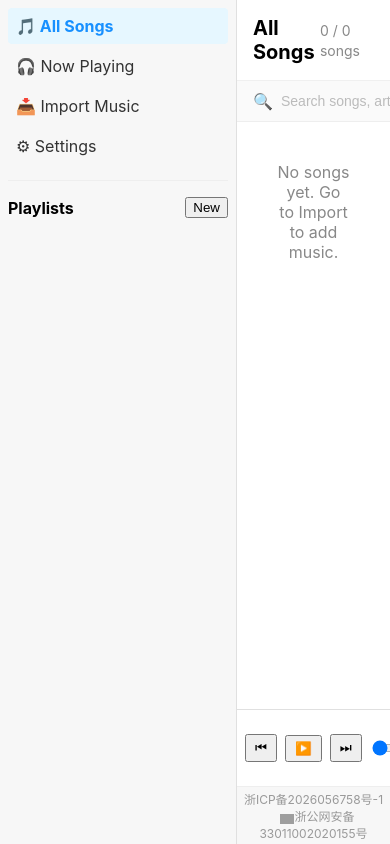
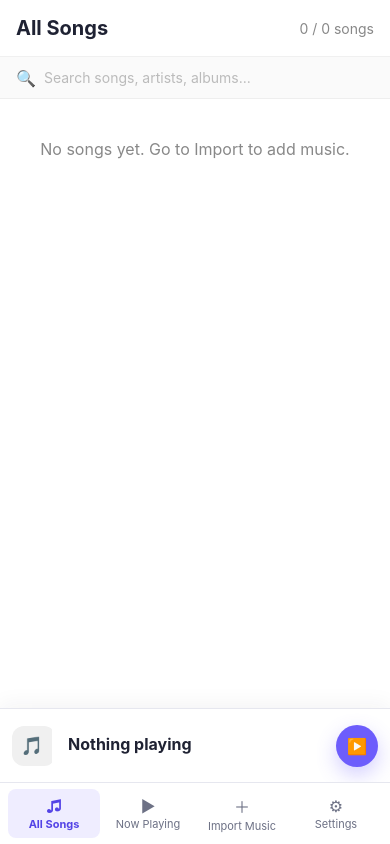
Before and after one commit to y72dot/NekoMusicPlayer, a Vue app: page /#/library in a window 390 px wide. Built offline with nearby package versions, Linux system fonts and the light colour scheme; grey boxes are pictures that could not be loaded.

Commit message:
feat: establish responsive accessible interface

```diff
--- a/src/App.vue
+++ b/src/App.vue
@@ -4,7 +4,7 @@
     <div class="main-col" @click.self="exitMultiSelect">
       <router-view class="content" @click.self="exitMultiSelect" />
       <ControlBar class="control-bar" />
-      <footer class="icp-footer">
+      <footer class="icp-footer" aria-label="备案信息">
         <a href="https://beian.miit.gov.cn/" target="_blank" rel="noopener">浙ICP备2026056758号-1</a>
         <img src="https://www.beian.gov.cn/img/ghs.png" style="width:14px;vertical-align:text-bottom;margin-left:8px" />
         <a href="http://www.beian.gov.cn/portal/registerSystemInfo?recordcode=33011002020155" target="_blank" rel="noopener">浙公网安备33011002020155号</a>
@@ -34,17 +34,25 @@ function exitMultiSelect() {
 
 <style>
 /* Global reset for body/html to ensure full height */
-body, html { margin: 0; padding: 0; height: 100%; overflow: hidden; font-family: -apple-system, BlinkMacSystemFont, "Segoe UI", Roboto, "Helvetica Neue", Arial, sans-serif; }
+body, html { margin: 0; padding: 0; height: 100%; overflow: hidden; font-family: Inter, ui-sans-serif, -apple-system, BlinkMacSystemFont, "Segoe UI", sans-serif; }
 #app { height: 100%; }
 </style>
 
 <style scoped>
-.layout { display: flex; height: 100%; overflow: hidden; }
-.sidebar { width: 220px; flex-shrink: 0; background: #f7f7f7; border-right: 1px solid #e0e0e0; }
+.layout { display: flex; height: 100%; overflow: hidden; background: var(--color-surface-muted); }
+.sidebar { width: 248px; flex-shrink: 0; background: var(--color-surface); border-right: 1px solid var(--color-border); }
 .main-col { flex: 1; display: flex; flex-direction: column; overflow: hidden; }
-.content { flex: 1; overflow-y: auto; padding: 0; }
-.control-bar { flex-shrink: 0; background: #fff; border-top: 1px solid #e0e0e0; z-index: 10; }
-.icp-footer { flex-shrink: 0; text-align: center; padding: 3px 0; font-size: 12px; background: #f7f7f7; border-top: 1px solid #eee; }
+.content { flex: 1; min-width: 0; overflow-y: auto; padding: 0; background: var(--color-surface); }
+.control-bar { flex-shrink: 0; background: var(--color-surface-raised); border-top: 1px solid var(--color-border); z-index: 10; }
+.icp-footer { flex-shrink: 0; text-align: center; padding: 4px 8px; font-size: 11px; background: var(--color-surface-muted); border-top: 1px solid var(--color-border); }
 .icp-footer a { color: #999; text-decoration: none; }
 .icp-footer a:hover { color: #666; }
+
+@media (max-width: 720px) {
+  .layout { flex-direction: column; }
+  .sidebar { order: 2; width: 100%; height: auto; border-right: 0; border-top: 1px solid var(--color-border); }
+  .main-col { order: 1; min-height: 0; }
+  .content { padding-bottom: 0; }
+  .icp-footer { display: none; }
+}
 </style>
--- a/src/components/ControlBar.vue
+++ b/src/components/ControlBar.vue
@@ -1,22 +1,39 @@
 <template>
-  <div class="bar">
-    <button @click="prev">⏮</button>
-    <button @click="toggle">{{ player.playing ? '⏸' : '▶️' }}</button>
-    <button @click="next">⏭</button>
-    <input type="range" min="0" :max="player.duration" step="0.1" :value="player.currentTime" @input="onSeek" />
-    <span>{{ timeText }}</span>
-    <select v-model="mode" @change="onMode">
+  <div class="bar" :aria-label="$t('controls.player')">
+    <div class="now-playing">
+      <CoverImage class="mini-cover" :coverUrl="player.current?.coverUrl" />
+      <div class="track-copy">
+        <div class="track-title">{{ player.current?.title || $t('controls.nothingPlaying') }}</div>
+        <div class="track-subtitle">{{ player.current?.artist || statusText }}</div>
+      </div>
+    </div>
+    <div class="transport">
+      <div class="transport-buttons">
+        <button class="icon-button" :aria-label="$t('controls.previous')" :title="$t('controls.previous')" :disabled="!player.queue.length" @click="prev"><span aria-hidden="true">⏮</span></button>
+        <button class="play-button" :aria-label="player.playing ? $t('controls.pause') : $t('controls.play')" :title="player.playing ? $t('controls.pause') : $t('controls.play')" @click="toggle"><span aria-hidden="true">{{ player.playing ? '⏸' : '▶️' }}</span></button>
+        <button class="icon-button" :aria-label="$t('controls.next')" :title="$t('controls.next')" :disabled="!player.queue.length" @click="next"><span aria-hidden="true">⏭</span></button>
+      </div>
+      <div class="progress-row">
+        <input :aria-label="$t('controls.seek')" type="range" min="0" :max="Math.max(player.duration, 0)" step="0.1" :value="player.currentTime" :disabled="!player.current" @input="onSeek" />
+        <span class="time-text">{{ timeText }}</span>
+      </div>
+    </div>
+    <div class="secondary-controls">
+      <label class="sr-only" for="play-mode">{{ $t('controls.mode') }}</label>
+      <select id="play-mode" v-model="mode" @change="onMode">
       <option value="single">{{ $t('mode.single') }}</option>
       <option value="loop">{{ $t('mode.loop') }}</option>
       <option value="shuffle">{{ $t('mode.shuffle') }}</option>
     </select>
-    <input type="range" min="0" max="1" step="0.01" :value="player.volume" @input="onVolume" />
+      <label class="volume-control"><span aria-hidden="true">♬</span><span class="sr-only">{{ $t('controls.volume') }}</span><input :aria-label="$t('controls.volume')" type="range" min="0" max="1" step="0.01" :value="player.volume" @input="onVolume" /></label>
+    </div>
   </div>
 </template>
 <script setup lang="ts">
-import { computed, watch } from 'vue'
+import { computed } from 'vue'
 import { usePlayerStore } from '@/store/player'
 import { useSettingsStore } from '@/store/settings'
+import CoverImage from '@/components/CoverImage.vue'
 
 const player = usePlayerStore()
 const settings = useSettingsStore()
@@ -31,6 +48,7 @@ function onVolume(e: Event) { const v = Number((e.target as HTMLInputElement).va
 function onMode() { settings.setMode(mode.value); player.setMode(mode.value) }
 
 const timeText = computed(() => `${format(player.currentTime)} / ${format(player.duration)}`)
+const statusText = computed(() => player.status === 'loading' ? 'Loading…' : player.status === 'error' ? player.lastError?.message || 'Error' : '')
 function format(s: number) {
   const m = Math.floor(s / 60)
   const ss = Math.floor(s % 60)
@@ -38,7 +56,38 @@ function format(s: number) {
 }
 </script>
 <style scoped>
-.bar { display: flex; align-items: center; gap: 8px; padding: 8px; border-top: 1px solid #ddd }
-button { padding: 4px 8px }
-input[type="range"] { width: 200px }
+.bar { min-height:94px; display:grid; grid-template-columns:minmax(170px,1fr) minmax(300px,2fr) minmax(190px,1fr); align-items:center; gap:20px; padding:12px 20px calc(12px + env(safe-area-inset-bottom)); box-shadow:0 -4px 20px rgba(31,34,51,.05); }
+.now-playing { min-width:0; display:flex; align-items:center; gap:12px; }
+.mini-cover { width:52px; height:52px; flex:0 0 52px; border-radius:12px; overflow:hidden; }
+.track-copy { min-width:0; }
+.track-title { overflow:hidden; text-overflow:ellipsis; white-space:nowrap; font-weight:700; }
+.track-subtitle { margin-top:3px; overflow:hidden; text-overflow:ellipsis; white-space:nowrap; color:var(--color-text-muted); font-size:12px; }
+.transport { min-width:0; display:flex; flex-direction:column; align-items:center; gap:8px; }
+.transport-buttons { display:flex; align-items:center; gap:8px; }
+button { display:grid; place-items:center; border:0; background:transparent; color:var(--color-text); cursor:pointer; }
+.icon-button { width:38px; height:38px; }
+.icon-button:hover { background:var(--color-surface-muted); }
+.play-button { width:44px; height:44px; border-radius:50%; color:#fff; background:var(--color-primary); box-shadow:0 8px 20px rgba(109,93,252,.3); }
+.play-button:hover { background:var(--color-primary-strong); transform:translateY(-1px); }
+.progress-row { width:min(100%,560px); display:grid; grid-template-columns:minmax(80px,1fr) auto; align-items:center; gap:12px; }
+.progress-row input { width:100%; }
+.time-text { min-width:76px; color:var(--color-text-muted); font-variant-numeric:tabular-nums; font-size:12px; text-align:right; }
+.secondary-controls { display:flex; justify-content:flex-end; align-items:center; gap:12px; }
+select { max-width:120px; border:1px solid var(--color-border); background:var(--color-surface); color:var(--color-text); padding:7px 9px; }
+.volume-control { display:flex; align-items:center; gap:7px; color:var(--color-text-muted); }
+.volume-control input { width:92px; }
+
+@media (max-width:900px) {
+  .bar { grid-template-columns:minmax(130px,1fr) minmax(250px,2fr); }
+  .secondary-controls { display:none; }
+}
+@media (max-width:720px) {
+  .bar { min-height:74px; grid-template-columns:minmax(0,1fr) auto; gap:8px; padding:8px 12px; }
+  .mini-cover { width:44px; height:44px; flex-basis:44px; }
+  .transport { flex-direction:row; }
+  .transport-buttons { gap:1px; }
+  .icon-button { display:none; }
+  .progress-row { display:none; }
+  .play-button { width:42px; height:42px; }
+}
 </style>
--- a/src/components/SidebarPlaylists.vue
+++ b/src/components/SidebarPlaylists.vue
@@ -1,13 +1,14 @@
 <template>
-  <aside class="side">
-    <nav class="nav">
-      <router-link to="/library" class="nav-item" active-class="active">🎵 {{ $t('nav.allSongs') }}</router-link>
-      <router-link to="/player" class="nav-item" active-class="active">🎧 {{ $t('nav.nowPlaying') }}</router-link>
-      <router-link to="/import" class="nav-item" active-class="active">📥 {{ $t('nav.importMusic') }}</router-link>
-      <router-link to="/settings" class="nav-item" active-class="active">⚙ {{ $t('nav.settings') }}</router-link>
+  <aside class="side" :aria-label="$t('nav.main')">
+    <div class="brand" aria-hidden="true"><span class="brand-mark">N</span><span>NekoMusic</span></div>
+    <nav class="nav" :aria-label="$t('nav.main')">
+      <router-link to="/library" class="nav-item" active-class="active"><span aria-hidden="true">♫</span><span>{{ $t('nav.allSongs') }}</span></router-link>
+      <router-link to="/player" class="nav-item" active-class="active"><span aria-hidden="true">▶</span><span>{{ $t('nav.nowPlaying') }}</span></router-link>
+      <router-link to="/import" class="nav-item" active-class="active"><span aria-hidden="true">＋</span><span>{{ $t('nav.importMusic') }}</span></router-link>
+      <router-link to="/settings" class="nav-item" active-class="active"><span aria-hidden="true">⚙</span><span>{{ $t('nav.settings') }}</span></router-link>
     </nav>
     <div class="sep"></div>
-    <div class="top">
+    <div class="top playlist-heading">
       <strong>{{ $t('playlist.title') }}</strong>
       <button @click="create">{{ $t('playlist.new') }}</button>
     </div>
@@ -47,15 +48,27 @@ function openPlaylist(id: string) {
 </script>
 
 <style scoped>
-.side { width:220px; border-right:1px solid #ddd; padding:8px; display:flex; flex-direction:column; gap:8px }
+.side { width:100%; height:100%; padding:16px 12px; display:flex; flex-direction:column; gap:10px; overflow:hidden; }
+.brand { display:flex; align-items:center; gap:10px; padding:4px 8px 14px; font-weight:750; letter-spacing:-0.02em; }
+.brand-mark { display:grid; place-items:center; width:32px; height:32px; border-radius:10px; color:#fff; background:linear-gradient(135deg,var(--color-primary),#9e74ff); box-shadow:var(--shadow-sm); }
 .top { display:flex; justify-content:space-between; align-items:center }
-ul { list-style:none; padding:0; margin:0 }
-li { padding:6px 8px; border-radius:4px; cursor:pointer }
-li:hover { background: #f5f5f5; }
-li.active { background:#f0f0f0; font-weight: bold; }
+ul { list-style:none; padding:0; margin:0; overflow-y:auto; }
+li { padding:9px 10px; border-radius:var(--radius-sm); cursor:pointer }
+li:hover { background: var(--color-surface-muted); }
+li.active { background:var(--color-primary-soft); color:var(--color-primary-strong); font-weight: 650; }
 .nav { display:flex; flex-direction:column; gap:4px }
-.nav-item { padding:8px; text-decoration:none; color:#333; border-radius:4px }
-.nav-item:hover { background:#f5f5f5 }
-.nav-item.active { background:#e6f7ff; color:#1890ff; font-weight:bold }
-.sep { height:1px; background:#eee; margin:8px 0 }
+.nav-item { min-height:44px; display:flex; align-items:center; gap:11px; padding:10px 12px; text-decoration:none; color:var(--color-text-muted); border-radius:var(--radius-sm) }
+.nav-item > span:first-child { width:20px; text-align:center; font-size:17px; }
+.nav-item:hover { background:var(--color-surface-muted); color:var(--color-text); }
+.nav-item.active { background:var(--color-primary-soft); color:var(--color-primary-strong); font-weight:700 }
+.sep { height:1px; background:var(--color-border); margin:8px 0 }
+.top button { border:1px solid var(--color-border); background:var(--color-surface); color:var(--color-primary-strong); padding:4px 10px; cursor:pointer; }
+
+@media (max-width:720px) {
+  .side { padding:6px max(8px, env(safe-area-inset-right)) calc(6px + env(safe-area-inset-bottom)) max(8px, env(safe-area-inset-left)); overflow:visible; }
+  .brand, .sep, .playlist-heading, ul { display:none; }
+  .nav { flex-direction:row; justify-content:space-around; gap:2px; }
+  .nav-item { flex:1; min-width:0; flex-direction:column; justify-content:center; gap:1px; padding:5px 2px; font-size:11px; }
+  .nav-item > span:first-child { font-size:16px; }
+}
 </style>
--- a/src/components/ToastContainer.vue
+++ b/src/components/ToastContainer.vue
@@ -1,12 +1,13 @@
 <template>
   <Teleport to="body">
-    <div class="toast-container">
+    <div class="toast-container" aria-live="polite" aria-atomic="false">
       <TransitionGroup name="toast">
         <div
           v-for="item in toast.items"
           :key="item.id"
           class="toast-item"
           :class="item.type"
+          :role="item.type === 'error' ? 'alert' : 'status'"
           @click="toast.remove(item.id)"
         >
           <span class="icon">{{ icons[item.type] }}</span>
--- a/src/locales/en-US.ts
+++ b/src/locales/en-US.ts
@@ -3,10 +3,14 @@ export default {
     title: 'Neko Music Player',
   },
   nav: {
+    main: 'Main navigation',
     allSongs: 'All Songs',
     nowPlaying: 'Now Playing',
     importMusic: 'Import Music',
     settings: 'Settings',
+  },
+  controls: {
+    player: 'Playback controls', nothingPlaying: 'Nothing playing', previous: 'Previous', next: 'Next', play: 'Play', pause: 'Pause', seek: 'Playback progress', volume: 'Volume', mode: 'Playback mode',
   },
   library: {
     title: 'All Songs',
--- a/src/locales/zh-CN.ts
+++ b/src/locales/zh-CN.ts
@@ -3,10 +3,14 @@ export default {
     title: 'Neko Music Player',
   },
   nav: {
+    main: '主导航',
     allSongs: '全部歌曲',
     nowPlaying: '正在播放',
     importMusic: '导入音乐',
     settings: '设置',
+  },
+  controls: {
+    player: '播放控制', nothingPlaying: '尚未播放', previous: '上一首', next: '下一首', play: '播放', pause: '暂停', seek: '播放进度', volume: '音量', mode: '播放模式',
   },
   library: {
     title: '全部歌曲',
--- a/src/main.ts
+++ b/src/main.ts
@@ -8,6 +8,7 @@ import { registerAdapters } from '@/adapters/register'
 import { setupPlayerBridge } from '@/services/playerBridge'
 import { usePlaylistsStore } from '@/store/playlists'
 import { usePlayerStore } from '@/store/player'
+import '@/styles/tokens.css'
 
 const app = createApp(App)
 const pinia = createPinia()
--- /dev/null
+++ b/src/styles/tokens.css
@@ -0,0 +1,54 @@
+:root {
+  color-scheme: light;
+  --color-primary: #6d5dfc;
+  --color-primary-strong: #5343e6;
+  --color-primary-soft: #efedff;
+  --color-surface: #ffffff;
+  --color-surface-muted: #f7f7fb;
+  --color-surface-raised: #ffffff;
+  --color-text: #1f2233;
+  --color-text-muted: #6d7185;
+  --color-border: #e6e7ef;
+  --color-danger: #c9344a;
+  --shadow-sm: 0 2px 8px rgba(31, 34, 51, 0.06);
+  --shadow-lg: 0 18px 50px rgba(31, 34, 51, 0.16);
+  --radius-sm: 8px;
+  --radius-md: 12px;
+  --radius-lg: 18px;
+  --space-1: 4px;
+  --space-2: 8px;
+  --space-3: 12px;
+  --space-4: 16px;
+  --space-5: 24px;
+  --space-6: 32px;
+  --focus-ring: 0 0 0 3px rgba(109, 93, 252, 0.24);
+}
+
+*, *::before, *::after { box-sizing: border-box; }
+html, body, #app { width: 100%; min-width: 0; }
+body { color: var(--color-text); background: var(--color-surface-muted); }
+button, input, select, textarea { font: inherit; }
+button, select, input[type='range'] { accent-color: var(--color-primary); }
+button { min-height: 36px; border-radius: var(--radius-sm); }
+button:focus-visible, input:focus-visible, select:focus-visible, textarea:focus-visible, a:focus-visible, [tabindex]:focus-visible {
+  outline: none;
+  box-shadow: var(--focus-ring);
+}
+button:disabled { cursor: not-allowed; opacity: 0.5; }
+::selection { background: var(--color-primary-soft); }
+
+.sr-only {
+  position: absolute;
+  width: 1px;
+  height: 1px;
+  padding: 0;
+  margin: -1px;
+  overflow: hidden;
+  clip: rect(0, 0, 0, 0);
+  white-space: nowrap;
+  border: 0;
+}
+
+@media (prefers-reduced-motion: reduce) {
+  *, *::before, *::after { scroll-behavior: auto !important; transition-duration: 0.01ms !important; animation-duration: 0.01ms !important; }
+}
```
Also changed, not shown: src/components/TrackList.vue (+15 -4 lines), 3 other files (tests, documents, lock files or other folders).
